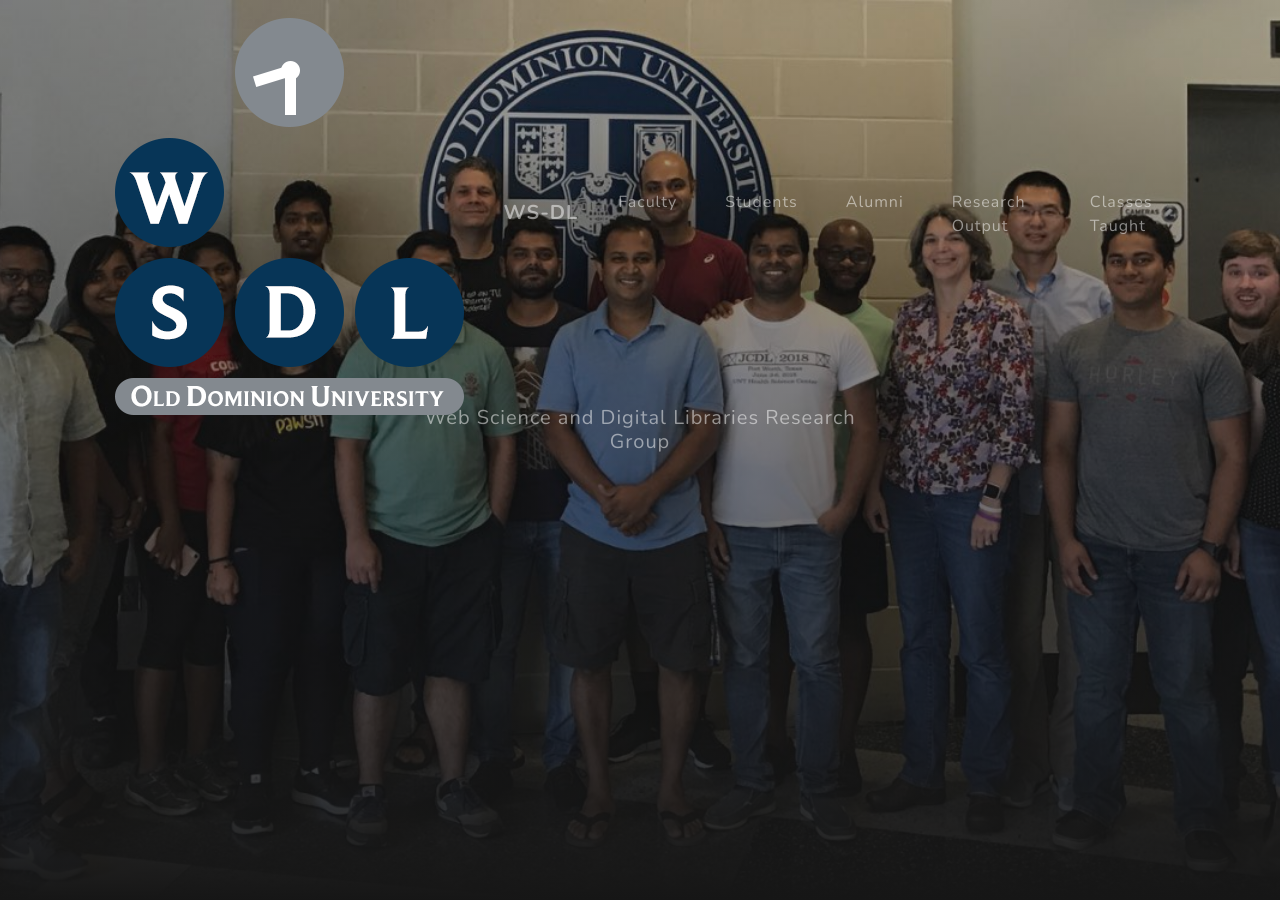
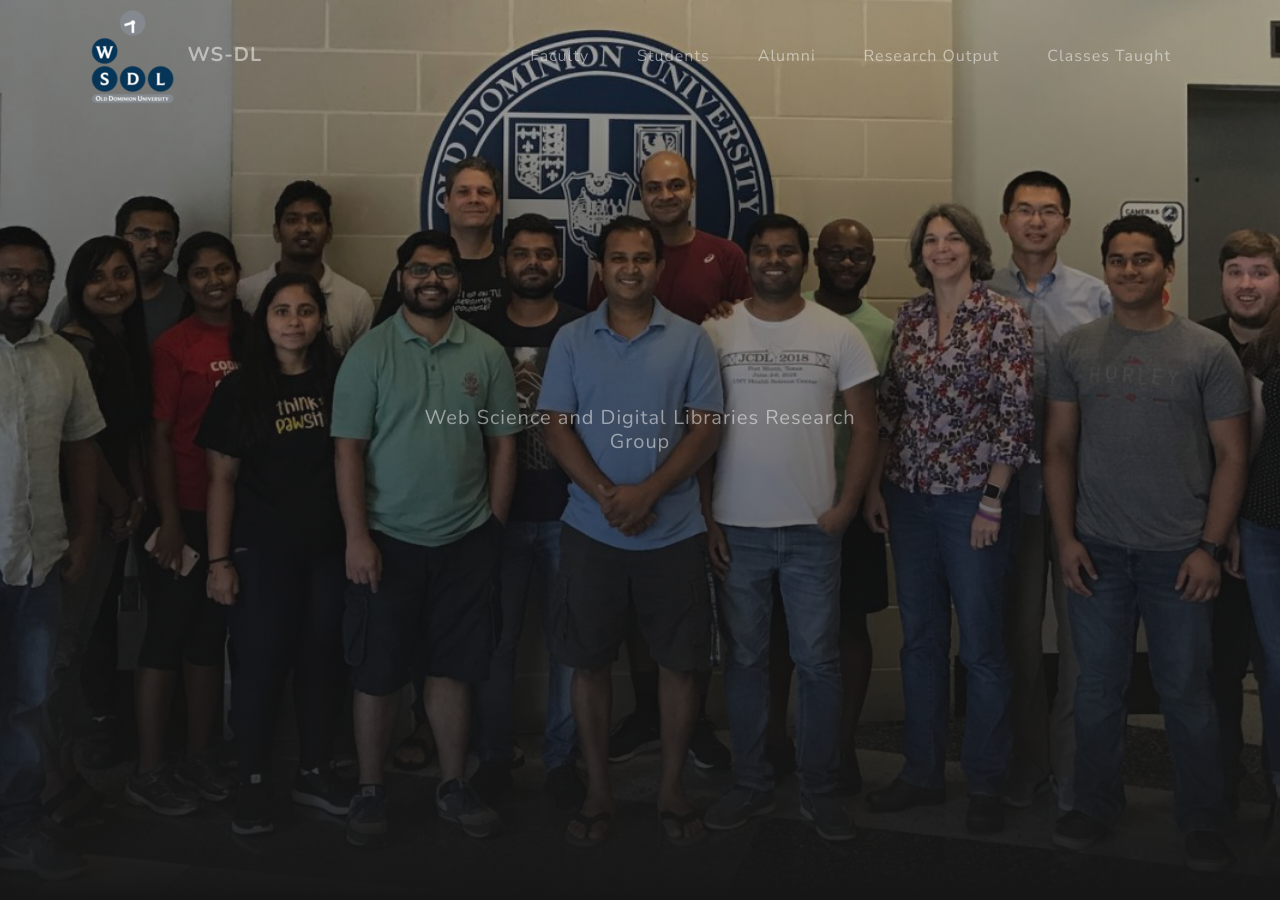
Before and after one commit to oduwsdl/oduwsdl.github.io, a Jekyll site: the page built from index.html, in a window 1280 px wide and 900 px high. Built offline with Jekyll 4.4.1, drawn with Linux system fonts in a browser that asks for light colours; nearby versions of some CDN libraries.

Commit message:
Update main_page.html

```diff
--- a/_layouts/main_page.html
+++ b/_layouts/main_page.html
@@ -53,7 +53,7 @@
     <!-- Navigation -->
     <nav class="navbar navbar-expand-lg navbar-light fixed-top" id="mainNav">
       <div class="container">
-        <a class="navbar-brand js-scroll-trigger" href="{{ site.baseurl }}/"><img src="img/wsdl-logo.png"> WS-DL</a>
+        <a class="navbar-brand js-scroll-trigger" href="{{ site.baseurl }}/"><img src="img/wsdl-logo-small.png"> WS-DL</a>
         <button class="navbar-toggler navbar-toggler-right" type="button" data-toggle="collapse" data-target="#navbarResponsive" aria-controls="navbarResponsive" aria-expanded="false" aria-label="Toggle navigation">
           Menu
           <i class="fas fa-bars"></i>
```
